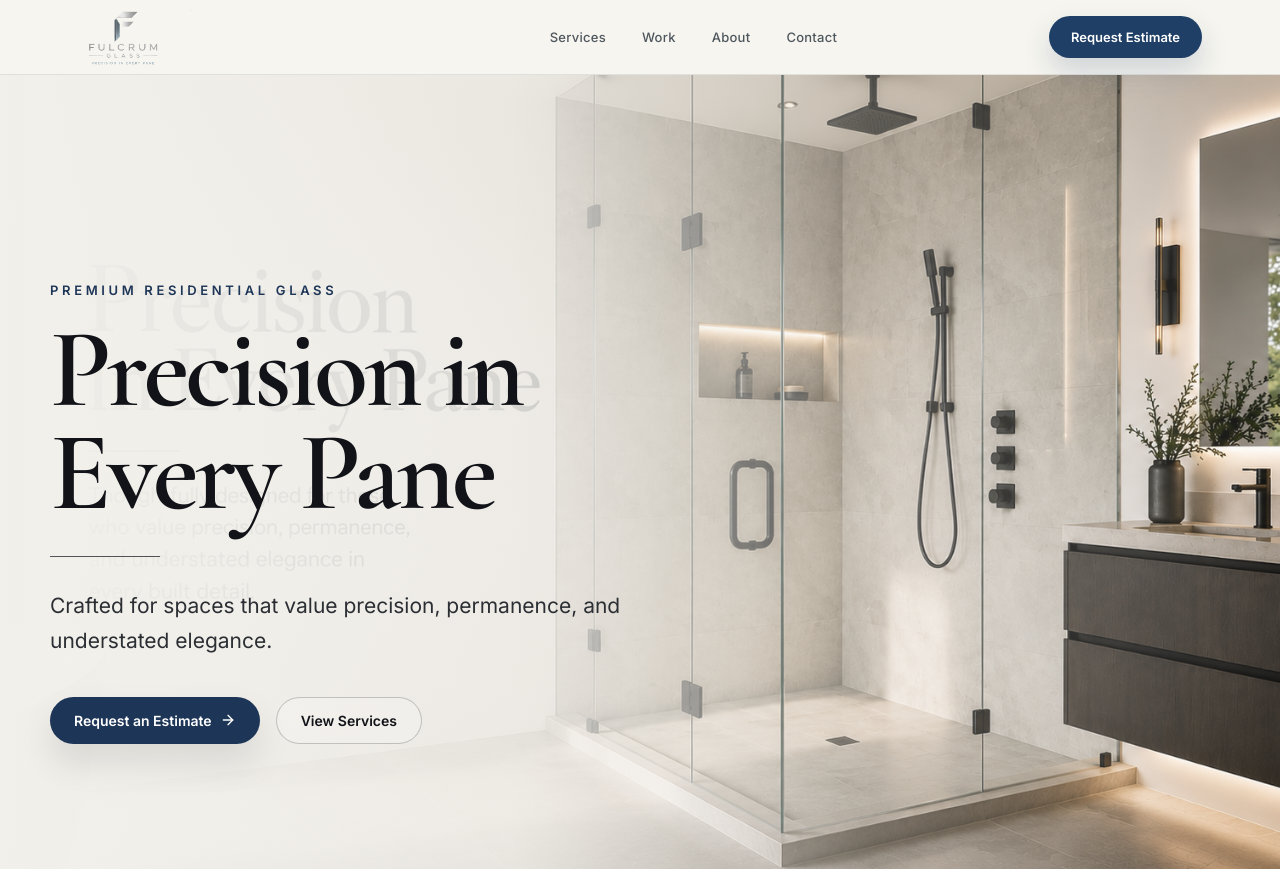
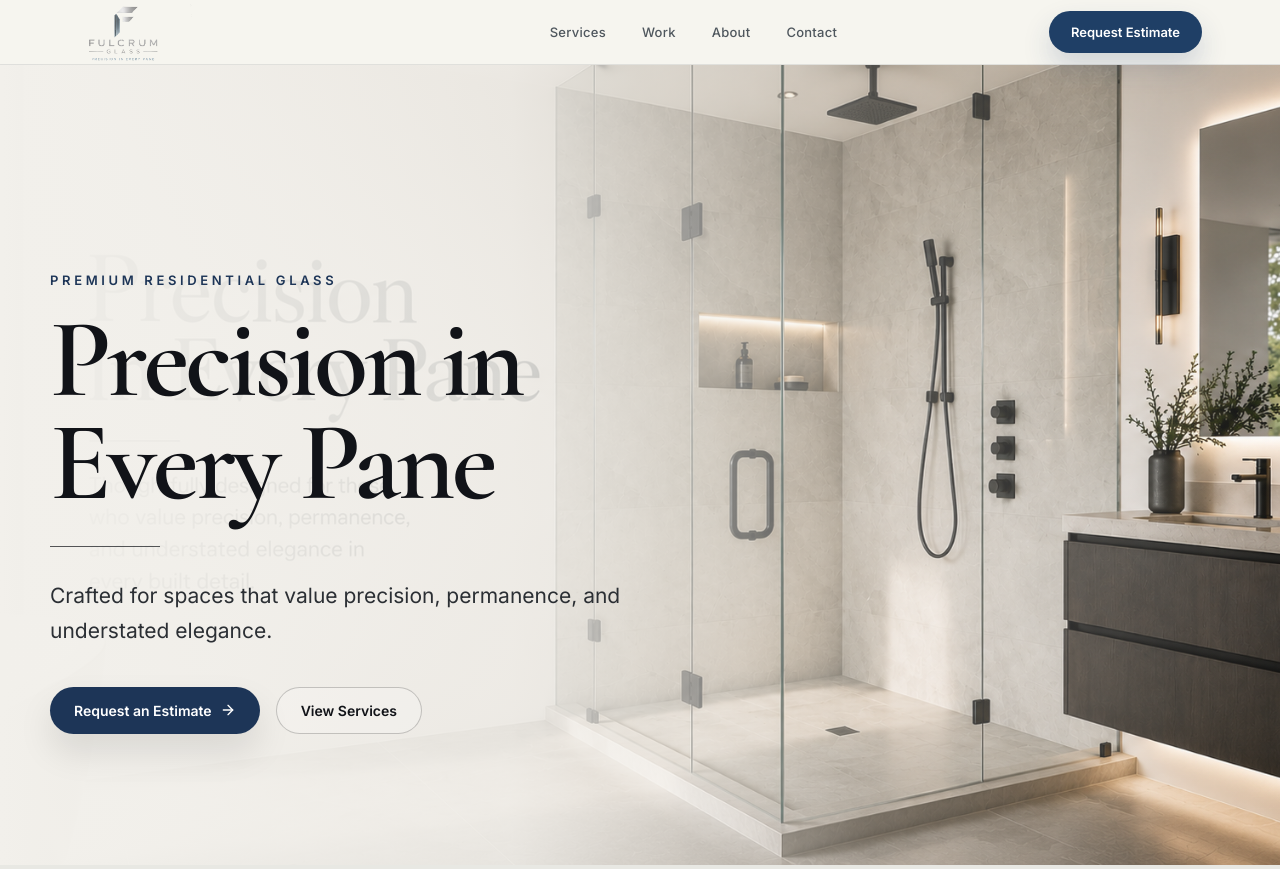
Before and after one commit to James-1942/fulcrum-glass-site, a React (Vite) app: page / in a window 1280 px wide. Shown: the top 869 px of the page. Built offline with nearby package versions, Linux system fonts and the light colour scheme.

Commit message:
Reduce header height from 74px to 64px

```diff
--- a/src/FulcrumHeader.css
+++ b/src/FulcrumHeader.css
@@ -18,7 +18,7 @@
 
 .fg-header-inner {
   max-width: 1180px;
-  height: 74px;
+  height: 64px;
   margin: 0 auto;
   padding: 0 28px;
   display: grid;
```
